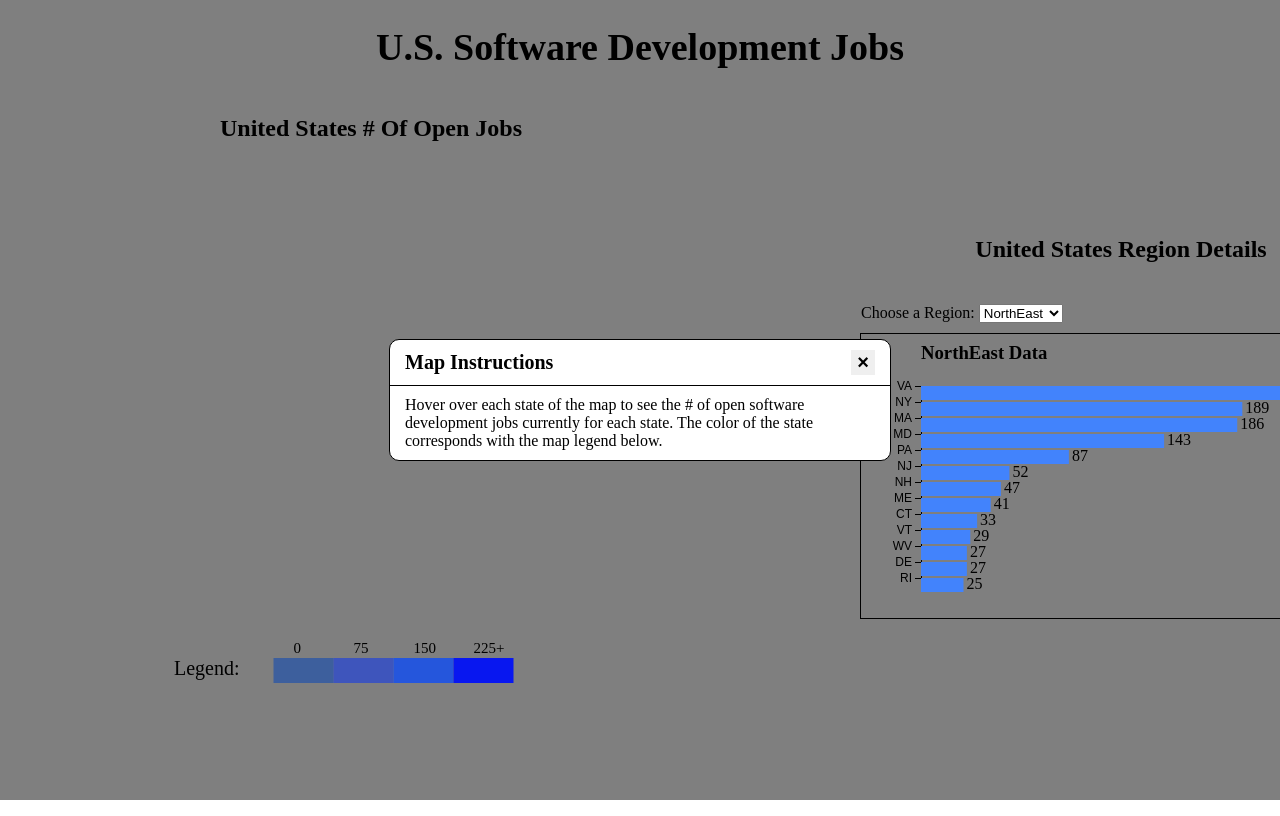
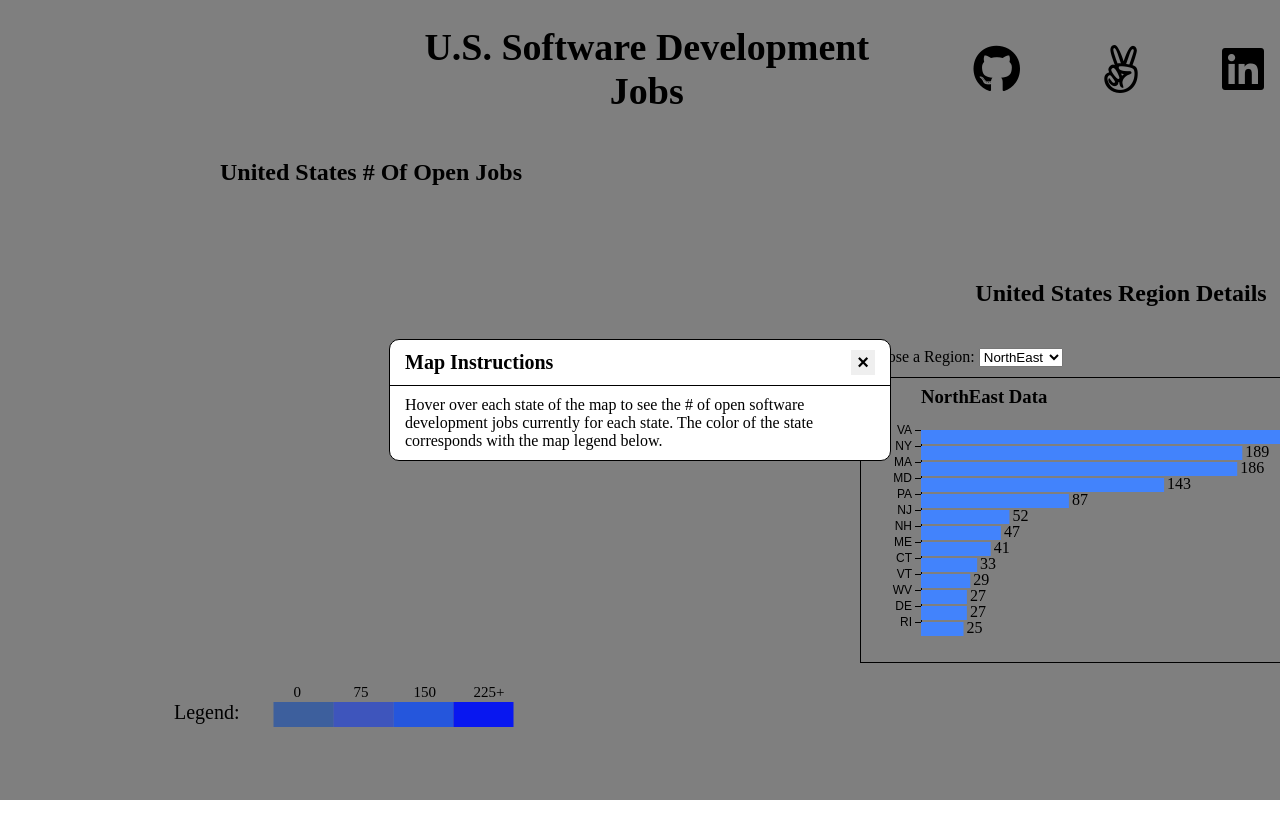
Before and after one commit to apgupta3091/Javascript-Project, a website: page index.html in a window 1280 px wide. Drawn offline with nearby package versions, Linux system fonts and the light colour scheme; no server answers; a web font is replaced by a local one.

Commit message:
updated links and favicon

```diff
--- a/index.html
+++ b/index.html
@@ -8,7 +8,10 @@
     <script src="https://cdnjs.cloudflare.com/ajax/libs/d3/5.15.0/d3.min.js"></script>
     <script src="./dist/main.js"></script>
     <link rel="stylesheet" href="./dist/main.css" />
+    <link rel="icon" type="image/x-icon" href="/images/us-flag.png">
     <link href="https://fonts.googleapis.com/css?family=Volkhov:400,700&display=swap" rel="stylesheet">
+    <script src="https://kit.fontawesome.com/36d7e3f63d.js" crossorigin="anonymous"></script>
+
 
     <title>Software Development Jobs</title>
 </head>
@@ -24,12 +27,19 @@
             </div>
         </div>
 
-
-        <h1>U.S. Software Development Jobs</h1>
+        <div class="nav">
+            <h1>U.S. Software Development Jobs</h1>
+            <div class="first-icon"><a href="https://github.com/apgupta3091" target="_blank"><i class="fa-brands fa-github fa-3x"></i></a></div>
+            <div><a href="https://angel.co/u/anuj-gupta-174" target="_blank"><i class="fa-brands fa-angellist fa-3x"></i></a>
+            </div>
+            <div><a href="https://www.linkedin.com/in/anujgupta19/" target="_blank"><i
+                        class="fa-brands fa-linkedin fa-3x"></i></a></div>
+        </div>
         <div class="container">
             <div class="map-container">
                 <div class="map-title">
                     <h2>United States # Of Open Jobs</h2>
+
                 </div>
                 <div class="map">
                     <div id="tooltip" class="hidden">
@@ -59,6 +69,11 @@
             <p>Legend:</p>
         </div>
 
+
+
+
+
+
     </div>
 
 </body>
--- a/package.json
+++ b/package.json
@@ -8,6 +8,7 @@
   ],
   "scripts": {
     "test": "echo \"Error: no test specified\" && exit 1",
+    "watch": "webpack --watch --mode=development",
     "build": "webpack --mode=production"
   },
   "repository": {
```
Also changed, not shown: dist/main.css, dist/main.js, images/us-flag.png (added).
